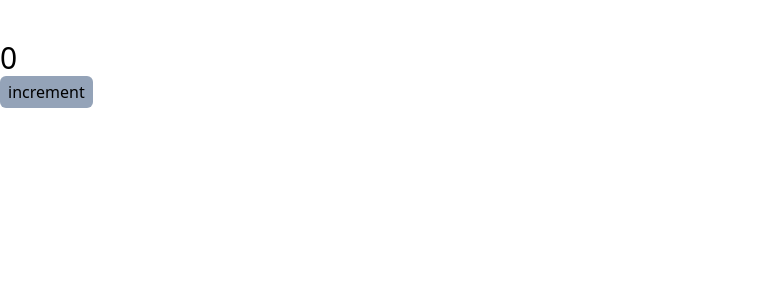
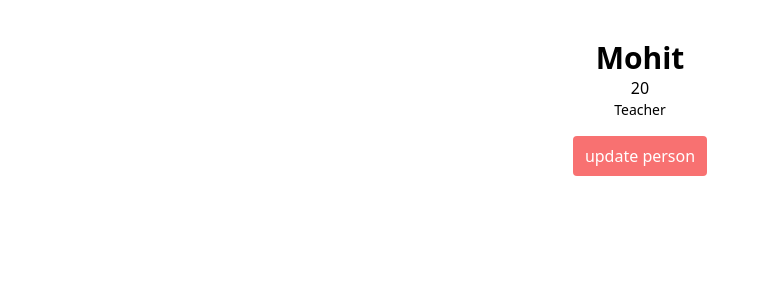
Before and after one commit to Aman-62/react-advance, a React (Vite) app: page / in a window 1280 px wide. Shown: the top 300 px of the page, without its empty margins (0-770 px from the left). Built offline with nearby package versions, Linux system fonts and the light colour scheme.

Commit message:
"Update UseState example to UseStateArray and add logging to handleClick"
This commit updates the example component being used in App.jsx from UseStateBasics to UseStateArray. Additionally, it adds a console.log() statement to the handleClick function in UseStateArray.jsx.

```diff
--- a/src/App.jsx
+++ b/src/App.jsx
@@ -1,9 +1,9 @@
-import UseStateBasics from './learning/01-useState/02-useState-basics'
+import UseStateObject from './learning/01-useState/04-useState-object'
 
 function App() {
   return (
-    <main className='container mx-auto py-10 '>
-      <UseStateBasics />
+    <main className='container mx-auto py-10 px-2'>
+      <UseStateObject />
     </main>
   )
 }
--- /dev/null
+++ b/src/data.js
@@ -0,0 +1,6 @@
+export const data = [
+  { id: 1, name: 'Mohit' },
+  { id: 2, name: 'Rahul' },
+  { id: 3, name: 'Raj' },
+  { id: 4, name: 'Vishal' },
+]
--- a/src/learning/01-useState/02-useState-basics.jsx
+++ b/src/learning/01-useState/02-useState-basics.jsx
@@ -10,6 +10,7 @@ const UseStateBasics = () => {
   const handleClick = () => {
     // number++ ERROR
     setNumber(number + 1)
+    console.log(number)
   }
 
   return (
--- /dev/null
+++ b/src/learning/01-useState/03-useState-array.jsx
@@ -0,0 +1,45 @@
+import { useState } from 'react'
+
+import { data } from '../../data'
+
+const UseStateArray = () => {
+  const [people, setPeople] = useState(data)
+
+  function removePerson(id) {
+    // console.log(id)
+    const newPeople = people.filter((person) => {
+      return person.id !== id
+    })
+    setPeople(newPeople)
+  }
+
+  function clearList() {
+    setPeople([])
+  }
+
+  return (
+    <div>
+      {people.map((person) => {
+        const { id, name } = person
+        return (
+          <div key={id} className='flex gap-6 mb-6'>
+            <h3 className='font-semibold text-xl'>{name}</h3>
+            <button
+              className='py-1 px-2 bg-slate-300 rounded'
+              onClick={function () {
+                removePerson(id)
+              }}
+            >
+              remove
+            </button>
+          </div>
+        )
+      })}
+
+      <button className='py-2 px-3 bg-slate-500 rounded text-white font-semibold' onClick={clearList}>
+        clear list
+      </button>
+    </div>
+  )
+}
+export default UseStateArray
--- /dev/null
+++ b/src/learning/01-useState/04-useState-object.jsx
@@ -0,0 +1,41 @@
+import { useState } from 'react'
+
+const UseStateObject = () => {
+  const [person, setPerson] = useState({ name: 'Mohit', age: 20, job: 'Teacher' })
+
+  function updatePerson() {
+    // setPerson({ name: 'Rahul', age: 30, job: 'Developer' })
+    // setPerson({ name: 'Rahul', age: 20, job: 'Teacher' })
+
+    // { name: 'Mohit', age: 20, job: 'Teacher', name: 'Rahul' }
+    setPerson({ ...person, name: 'Rahul' })
+  }
+
+  return (
+    <div className='text-center'>
+      <h2 className='font-semibold text-3xl'>{person.name}</h2>
+      <p>{person.age}</p>
+      <h3 className='font-medium text-sm mb-4'>{person.job}</h3>
+
+      <button className='py-2 px-3 bg-red-400 rounded text-white' onClick={updatePerson}>
+        update person
+      </button>
+    </div>
+  )
+}
+export default UseStateObject
+
+/*
+setup three state value
+  name
+  age
+  job
+
+render in the browser
+
+create a button
+  setup function
+    update all three state values
+
+as a result once the user clicks the button, new person is displayed in the browser
+*/
```
Also changed, not shown: 1 other file (tests, documents, lock files or other folders).
